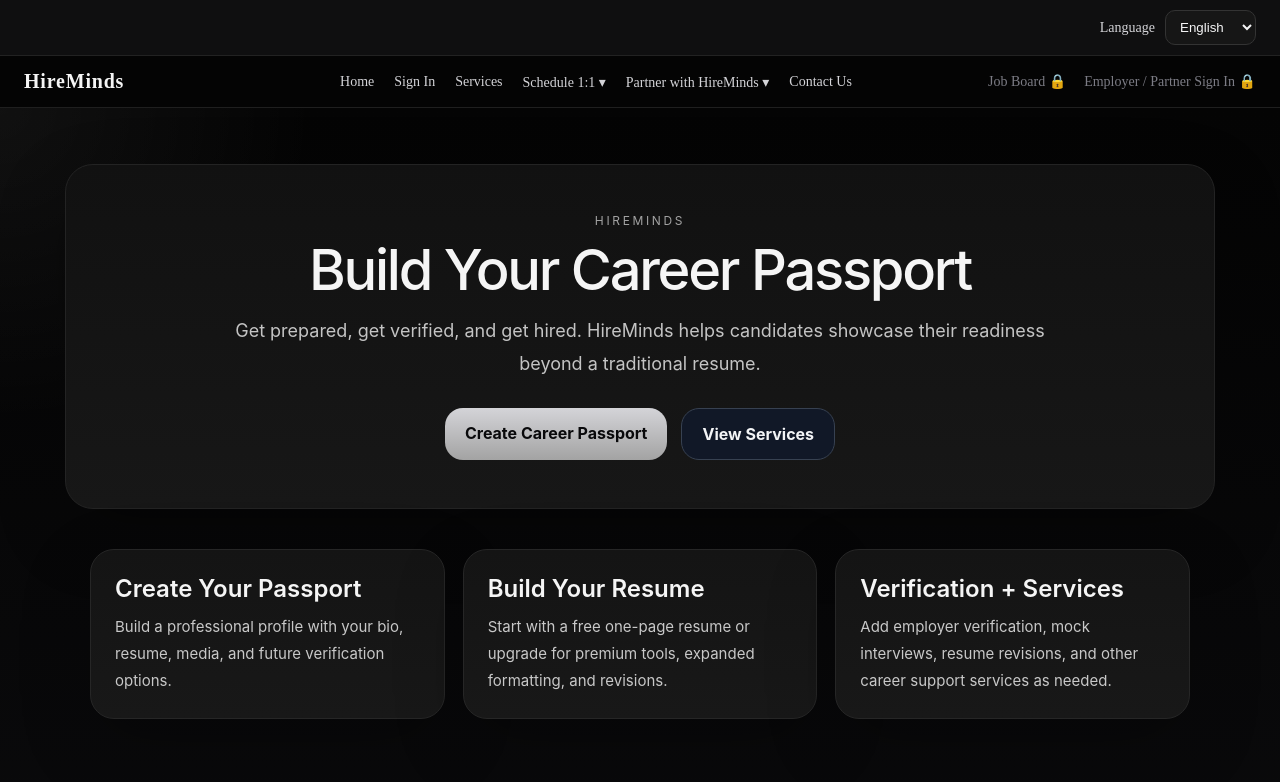
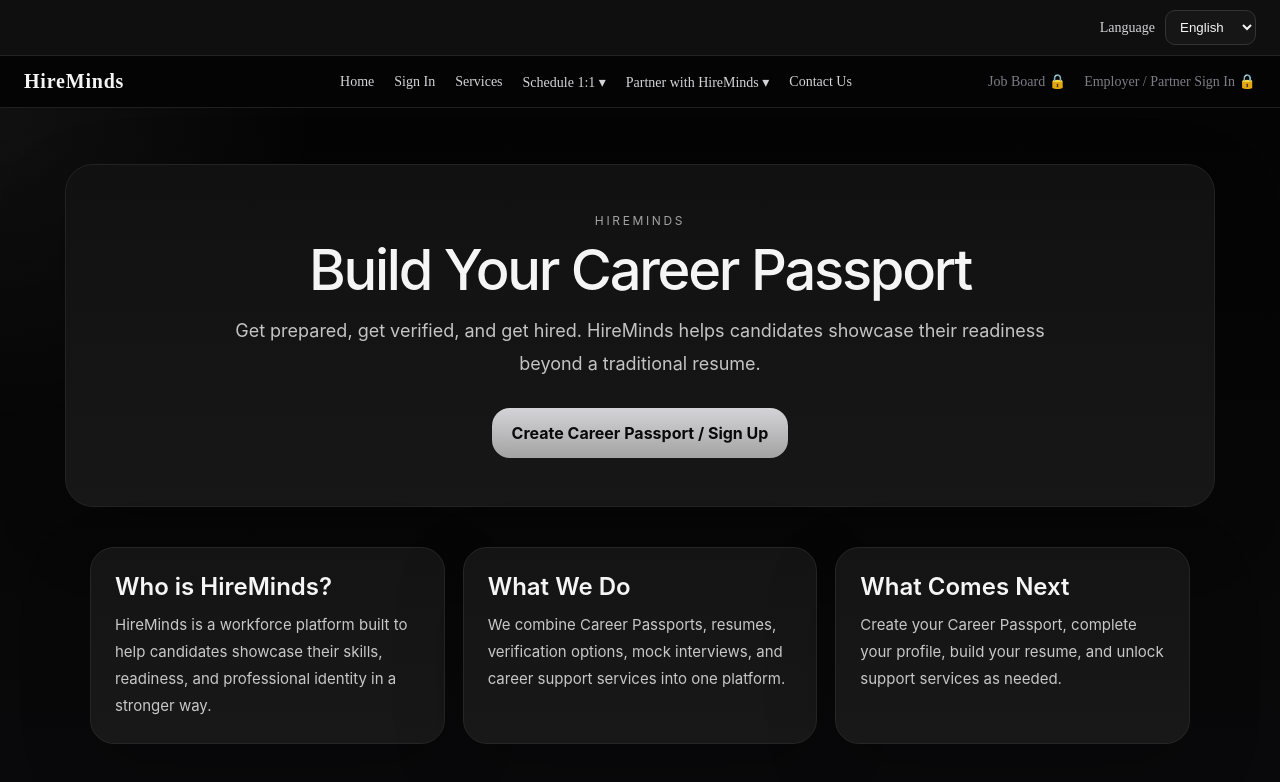
Before and after one commit to UrMizery/hireminds-platform, a Next.js app: page / in a window 1280 px wide. Shown: the top 782 px of the page. Built offline with nearby package versions, Linux system fonts and the light colour scheme.

Commit message:
Update page.tsx

```diff
--- a/app/page.tsx
+++ b/app/page.tsx
@@ -11,36 +11,33 @@ export default function HomePage() {
 
         <div style={styles.buttonRow}>
           <a href="/sign-up" style={styles.primaryButton}>
-            Create Career Passport
-          </a>
-          <a href="/services" style={styles.secondaryButton}>
-            View Services
+            Create Career Passport / Sign Up
           </a>
         </div>
       </section>
 
       <section style={styles.featureGrid}>
         <div style={styles.card}>
-          <h2 style={styles.cardTitle}>Create Your Passport</h2>
+          <h2 style={styles.cardTitle}>Who is HireMinds?</h2>
           <p style={styles.cardText}>
-            Build a professional profile with your bio, resume, media, and future
-            verification options.
+            HireMinds is a workforce platform built to help candidates showcase
+            their skills, readiness, and professional identity in a stronger way.
           </p>
         </div>
 
         <div style={styles.card}>
-          <h2 style={styles.cardTitle}>Build Your Resume</h2>
+          <h2 style={styles.cardTitle}>What We Do</h2>
           <p style={styles.cardText}>
-            Start with a free one-page resume or upgrade for premium tools,
-            expanded formatting, and revisions.
+            We combine Career Passports, resumes, verification options, mock
+            interviews, and career support services into one platform.
           </p>
         </div>
 
         <div style={styles.card}>
-          <h2 style={styles.cardTitle}>Verification + Services</h2>
+          <h2 style={styles.cardTitle}>What Comes Next</h2>
           <p style={styles.cardText}>
-            Add employer verification, mock interviews, resume revisions, and
-            other career support services as needed.
+            Create your Career Passport, complete your profile, build your resume,
+            and unlock support services as needed.
           </p>
         </div>
       </section>
@@ -106,16 +103,6 @@ const styles: Record<string, React.CSSProperties> = {
     color: "#09090b",
     fontWeight: 700,
   },
-  secondaryButton: {
-    display: "inline-block",
-    padding: "15px 20px",
-    borderRadius: "18px",
-    textDecoration: "none",
-    background: "#111827",
-    border: "1px solid #374151",
-    color: "#f3f4f6",
-    fontWeight: 700,
-  },
   featureGrid: {
     maxWidth: "1100px",
     margin: "0 auto",
```
